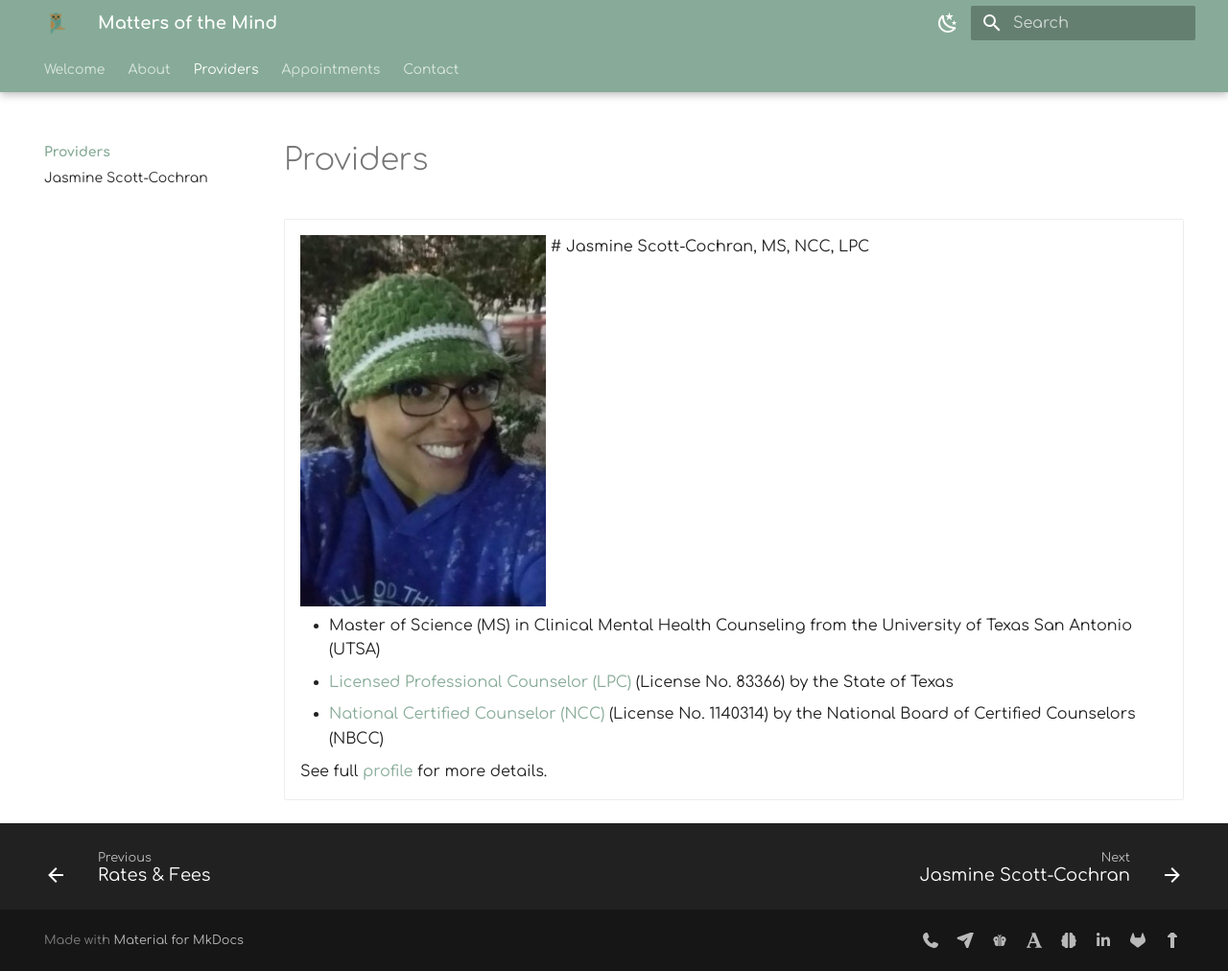
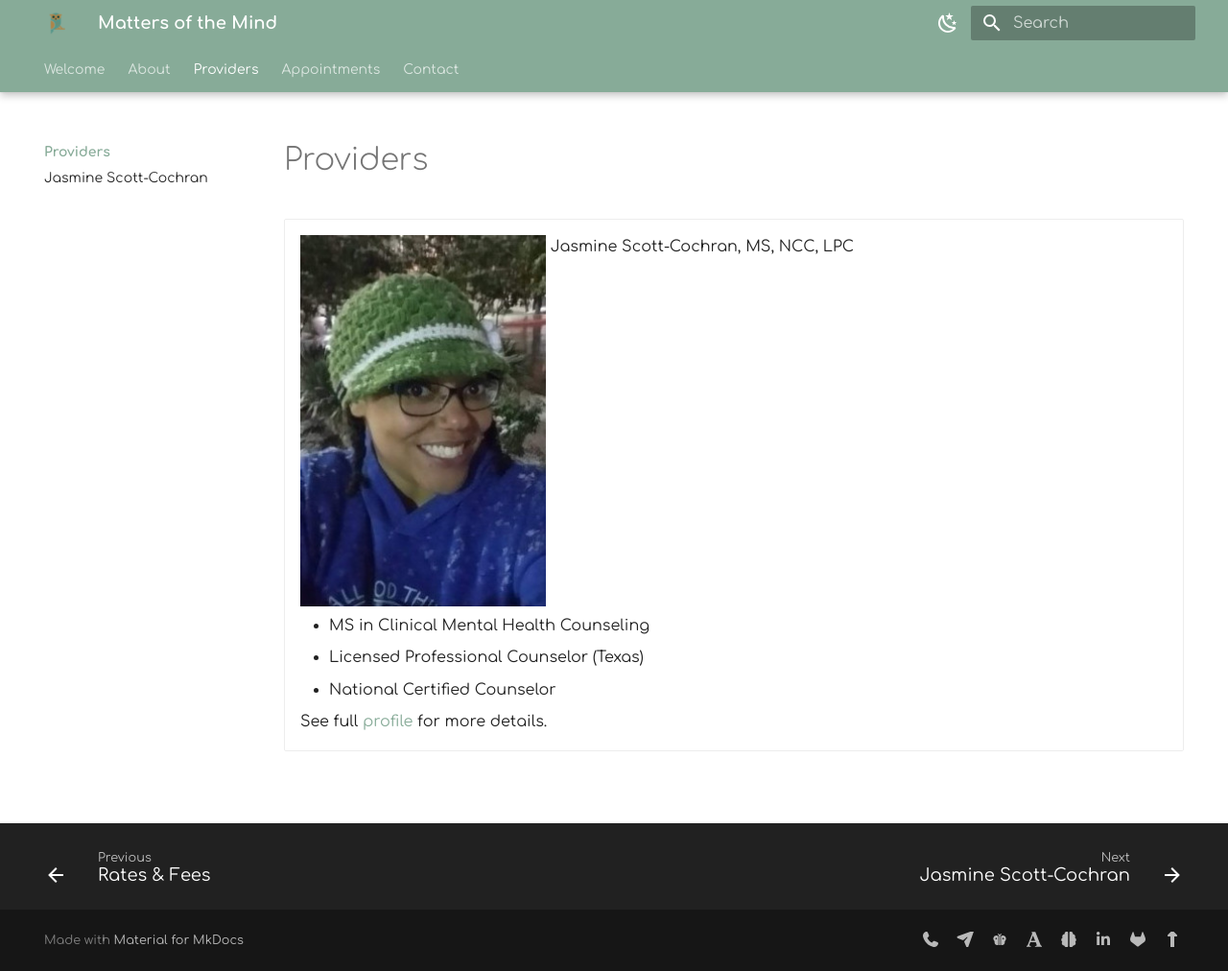
Before and after one commit to motm-therapy/website, an MkDocs documentation site: the page built from docs/providers/index.md, in a window 1280 px wide and 1012 px high. Shown: the whole window at 96% size. Built offline with MkDocs 1.6.1 and Material for MkDocs 9.7.7, drawn with Linux system fonts in a browser that asks for light colours; plug-ins that fetch from the network failed and are left out.

Commit message:
Update index.md

```diff
--- a/docs/providers/index.md
+++ b/docs/providers/index.md
@@ -2,10 +2,11 @@
 
 <div class="grid cards" markdown>
 -    [![Jasmine Scott-Cochran](assets/jasmine.jpeg){ height="384" width="256" style="vertical-align: top;" }](jasmine.md)
-     # Jasmine Scott-Cochran, MS, NCC, LPC
-     - Master of Science (MS) in Clinical Mental Health Counseling from the University of Texas San Antonio (UTSA)
-     - [Licensed Professional Counselor (LPC)](https://vo.licensing.hpc.texas.gov/datamart/searchByName.do) (License No. 83366) by the State of Texas
-     - [National Certified Counselor (NCC)](1140314) (License No. 1140314) by the National Board of Certified Counselors (NBCC)
+     Jasmine Scott-Cochran, MS, NCC, LPC
+
+     - MS in Clinical Mental Health Counseling
+     - Licensed Professional Counselor (Texas)
+     - National Certified Counselor
 
      See full [profile](jasmine.md) for more details.
 
```
